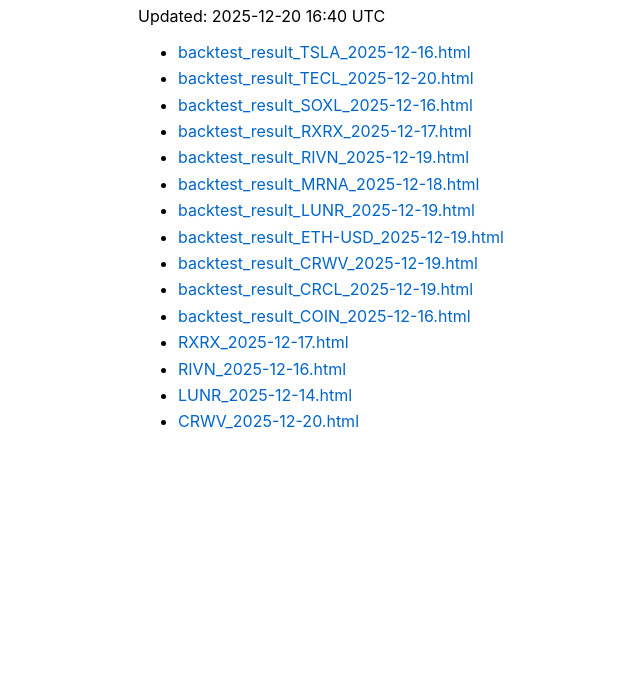
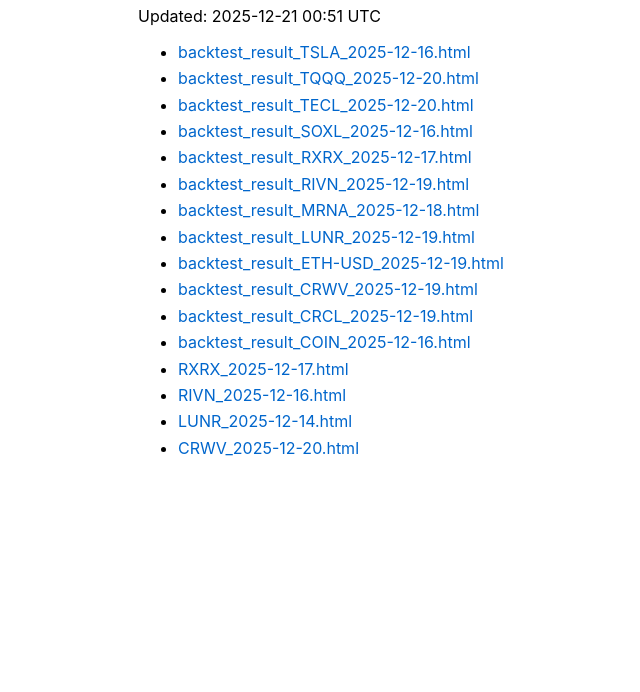
Before and after one commit to robin2010liu/StockScanner, a plain HTML site: page index.html in a window 1280 px wide. Shown: the part 108-800 px from the top of the page, without its empty margins (52-692 px from the left). Drawn offline with Linux system fonts and the light colour scheme.

Commit message:
Auto-update index.html

```diff
--- a/index.html
+++ b/index.html
@@ -17,9 +17,10 @@
 </head>
 <body>
 <h1>📊 Backtest Results</h1>
-<p>Updated: 2025-12-20 16:40 UTC</p>
+<p>Updated: 2025-12-21 00:51 UTC</p>
 <ul>
 <li><a href="backtest_result_TSLA_2025-12-16.html" target="_blank">backtest_result_TSLA_2025-12-16.html</a></li>
+<li><a href="backtest_result_TQQQ_2025-12-20.html" target="_blank">backtest_result_TQQQ_2025-12-20.html</a></li>
 <li><a href="backtest_result_TECL_2025-12-20.html" target="_blank">backtest_result_TECL_2025-12-20.html</a></li>
 <li><a href="backtest_result_SOXL_2025-12-16.html" target="_blank">backtest_result_SOXL_2025-12-16.html</a></li>
 <li><a href="backtest_result_RXRX_2025-12-17.html" target="_blank">backtest_result_RXRX_2025-12-17.html</a></li>
```
